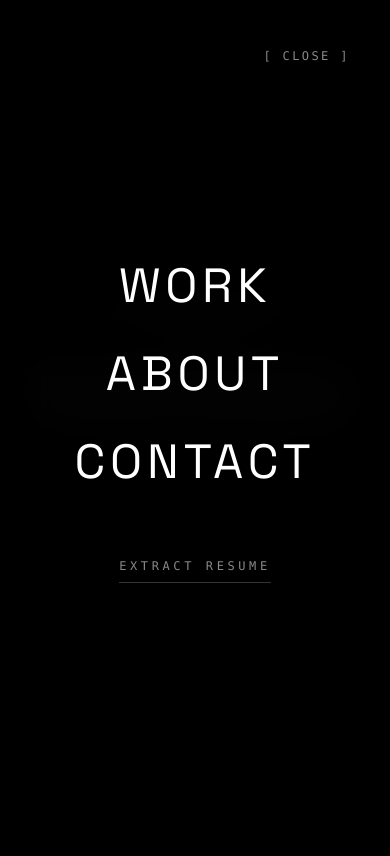
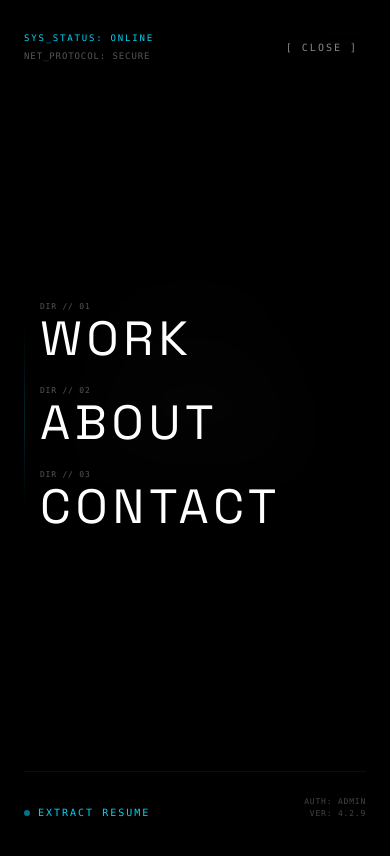
Before and after one commit to Rudraaa888747/rudraportfolio, a Next.js app: page / in a window 390 px wide. Both pictures are taken after a click on the button 342 px from the left and 38 px from the top of the page. Shown: the top 856 px of the page. Built offline with nearby package versions, Linux system fonts and the light colour scheme.

Commit message:
Enhance mobile cinematic UX, fix modal overlap, refine mobile typographies and layouts

```diff
--- a/src/components/Hero.tsx
+++ b/src/components/Hero.tsx
@@ -44,8 +44,11 @@ export default function Hero() {
     <section ref={container} className="relative h-screen w-full flex items-center justify-center overflow-hidden">
       <Hero3D />
 
+      {/* Mobile Cinematic Atmosphere */}
+      <div className="absolute inset-0 z-0 pointer-events-none md:hidden bg-[radial-gradient(circle_at_center,_var(--tw-gradient-stops))] from-cyan-900/10 via-black/40 to-black/80" />
+
       {/* System Metrics Overlay */}
-      <div className="absolute top-8 left-8 z-20 flex flex-col gap-2 font-mono text-[10px] text-white/40 tracking-widest uppercase pointer-events-none">
+      <div className="absolute top-8 left-6 md:left-8 z-20 flex flex-col gap-1 md:gap-2 font-mono text-[8px] md:text-[10px] text-white/40 tracking-widest uppercase pointer-events-none">
         <div>SYS.MEM // {metrics.mem} TB</div>
         <div>NET.LAT // {metrics.latency} MS</div>
         <div>ORIGIN // AHMEDABAD, IN</div>
@@ -69,7 +72,7 @@ export default function Hero() {
           initial={{ opacity: 0, y: 20 }}
           animate={{ opacity: 1, y: 0 }}
           transition={{ duration: 1.5, delay: 0.8, ease: [0.16, 1, 0.3, 1] }}
-          className="font-display text-5xl md:text-[8vw] leading-[1] tracking-tight text-white font-medium"
+          className="font-display text-6xl md:text-[8vw] leading-[1.1] md:leading-[1] tracking-tight text-white font-medium"
         >
           Rudra Chokshi
         </motion.h1>
@@ -78,7 +81,7 @@ export default function Hero() {
           initial={{ opacity: 0 }}
           animate={{ opacity: 1 }}
           transition={{ duration: 1.5, delay: 1.2, ease: [0.16, 1, 0.3, 1] }}
-          className="mt-6 font-sans text-sm md:text-lg text-[#909090] max-w-lg tracking-wide font-light"
+          className="mt-4 md:mt-6 font-sans text-xs md:text-lg text-[#909090] max-w-lg tracking-wide font-light"
         >
           Designing and engineering living digital systems.
         </motion.p>
--- a/src/components/Navbar.tsx
+++ b/src/components/Navbar.tsx
@@ -1,12 +1,21 @@
 "use client";
 
-import { useState } from "react";
+import { useState, useEffect } from "react";
 import { motion, useScroll, useTransform, AnimatePresence } from "framer-motion";
 
 export default function Navbar() {
   const [mobileMenuOpen, setMobileMenuOpen] = useState(false);
+  const [isProjectModalOpen, setIsProjectModalOpen] = useState(false);
   const { scrollY } = useScroll();
   const rcOpacity = useTransform(scrollY, [0, 50, 150], [0, 0, 1]);
+
+  useEffect(() => {
+    const handleModalState = (e: any) => {
+      setIsProjectModalOpen(e.detail);
+    };
+    window.addEventListener('projectModalState', handleModalState);
+    return () => window.removeEventListener('projectModalState', handleModalState);
+  }, []);
 
   const scrollTo = (id: string) => {
     setMobileMenuOpen(false);
@@ -20,20 +29,27 @@ export default function Navbar() {
     <>
       <motion.nav
         initial={{ y: -100, opacity: 0 }}
-        animate={{ y: 0, opacity: 1 }}
-        transition={{ duration: 1, delay: 0.5, ease: "easeOut" }}
+        animate={{
+          y: isProjectModalOpen ? -50 : 0,
+          opacity: isProjectModalOpen ? 0 : 1
+        }}
+        transition={{
+          duration: isProjectModalOpen ? 0.3 : 1,
+          delay: isProjectModalOpen ? 0 : 0.5,
+          ease: "easeOut"
+        }}
         className="fixed top-0 left-0 w-full z-[100] px-6 md:px-12 py-6 flex justify-between items-center pointer-events-none mix-blend-difference"
       >
         <motion.div
           style={{ opacity: rcOpacity }}
-          className="font-display text-white text-xl font-bold tracking-widest uppercase cursor-pointer hover-target pointer-events-auto"
+          className={`font-display text-white text-xl font-bold tracking-widest uppercase cursor-pointer hover-target ${isProjectModalOpen ? 'pointer-events-none' : 'pointer-events-auto'}`}
           onClick={() => { setMobileMenuOpen(false); window.scrollTo({top: 0, behavior: 'smooth'}); }}
         >
           RC
         </motion.div>
 
         {/* Desktop Links (Untouched) */}
-        <div className="hidden md:flex gap-4 md:gap-8 text-white text-xs font-mono tracking-widest uppercase pointer-events-auto">
+        <div className={`hidden md:flex gap-4 md:gap-8 text-white text-xs font-mono tracking-widest uppercase ${isProjectModalOpen ? 'pointer-events-none' : 'pointer-events-auto'}`}>
           <button onClick={() => scrollTo('work')} className="relative group px-4 py-2 hover-target">
             <span className="relative z-10 transition-colors duration-300 group-hover:text-white text-[#a0a0a0]">WORK</span>
             <div className="absolute inset-0 opacity-0 group-hover:opacity-100 transition-all duration-400 ease-out bg-white/[0.03] backdrop-blur-md border border-white/[0.15] rounded-md shadow-[0_0_20px_rgba(255,255,255,0.05)] pointer-events-none" />
@@ -50,7 +66,7 @@ export default function Navbar() {
 
         {/* Mobile Hamburger */}
         <button
-          className="md:hidden flex flex-col gap-2 pointer-events-auto p-2"
+          className={`md:hidden flex flex-col gap-2 p-2 ${isProjectModalOpen ? 'pointer-events-none' : 'pointer-events-auto'}`}
           onClick={() => setMobileMenuOpen(true)}
         >
           <div className="w-8 h-[1px] bg-[#e0e0e0]" />
@@ -66,55 +82,84 @@ export default function Navbar() {
             animate={{ opacity: 1 }}
             exit={{ opacity: 0 }}
             transition={{ duration: 0.5, ease: [0.16, 1, 0.3, 1] }}
-            className="fixed inset-0 z-[200] bg-black/95 backdrop-blur-xl flex flex-col items-center justify-center pointer-events-auto"
+            className="fixed inset-0 z-[200] bg-black/95 backdrop-blur-2xl flex flex-col justify-between p-6 md:p-12 pointer-events-auto"
           >
-            <button
-              className="absolute top-8 right-6 p-4 text-[#888] hover:text-white font-mono text-xs tracking-[0.2em] uppercase transition-colors"
-              onClick={() => setMobileMenuOpen(false)}
-            >
-              [ CLOSE ]
-            </button>
+            {/* Top HUD */}
+            <div className="flex justify-between items-start mt-2">
+              <div className="flex flex-col gap-1">
+                <span className="font-mono text-[9px] md:text-[10px] text-cyan-400 tracking-[0.2em]">SYS_STATUS: ONLINE</span>
+                <span className="font-mono text-[9px] md:text-[10px] text-[#555] tracking-widest">NET_PROTOCOL: SECURE</span>
+              </div>
+              <motion.button
+                whileTap={{ scale: 0.9 }}
+                className="p-2 text-[#888] hover:text-white font-mono text-[10px] md:text-xs tracking-[0.2em] uppercase transition-colors"
+                onClick={() => setMobileMenuOpen(false)}
+              >
+                [ CLOSE ]
+              </motion.button>
+            </div>
 
-            <div className="flex flex-col gap-10 text-center">
+            {/* Main Links */}
+            <div className="flex flex-col gap-6 md:gap-10 text-left my-auto px-4 md:px-12 relative">
+              <div className="absolute left-0 top-[10%] w-[1px] h-[80%] bg-gradient-to-b from-transparent via-cyan-500/20 to-transparent" />
+
               <motion.button
-                initial={{ y: 20, opacity: 0 }}
-                animate={{ y: 0, opacity: 1 }}
-                transition={{ delay: 0.2, duration: 0.6, ease: [0.16, 1, 0.3, 1] }}
+                initial={{ x: -20, opacity: 0 }}
+                animate={{ x: 0, opacity: 1 }}
+                transition={{ delay: 0.1, duration: 0.5, ease: [0.16, 1, 0.3, 1] }}
+                whileTap={{ scale: 0.98, x: 10 }}
                 onClick={() => scrollTo('work')}
-                className="font-display text-5xl text-white tracking-widest uppercase hover:text-cyan-400 transition-colors"
+                className="font-display text-5xl md:text-7xl text-white tracking-widest uppercase hover:text-cyan-400 transition-all text-left flex flex-col items-start group"
               >
+                <span className="font-mono text-[8px] md:text-[10px] text-[#555] group-hover:text-cyan-400/50 tracking-widest mb-1 transition-colors">DIR // 01</span>
                 WORK
               </motion.button>
+
               <motion.button
-                initial={{ y: 20, opacity: 0 }}
-                animate={{ y: 0, opacity: 1 }}
-                transition={{ delay: 0.3, duration: 0.6, ease: [0.16, 1, 0.3, 1] }}
+                initial={{ x: -20, opacity: 0 }}
+                animate={{ x: 0, opacity: 1 }}
+                transition={{ delay: 0.2, duration: 0.5, ease: [0.16, 1, 0.3, 1] }}
+                whileTap={{ scale: 0.98, x: 10 }}
                 onClick={() => scrollTo('about')}
-                className="font-display text-5xl text-white tracking-widest uppercase hover:text-cyan-400 transition-colors"
+                className="font-display text-5xl md:text-7xl text-white tracking-widest uppercase hover:text-cyan-400 transition-all text-left flex flex-col items-start group"
               >
+                <span className="font-mono text-[8px] md:text-[10px] text-[#555] group-hover:text-cyan-400/50 tracking-widest mb-1 transition-colors">DIR // 02</span>
                 ABOUT
               </motion.button>
+
               <motion.button
-                initial={{ y: 20, opacity: 0 }}
-                animate={{ y: 0, opacity: 1 }}
-                transition={{ delay: 0.4, duration: 0.6, ease: [0.16, 1, 0.3, 1] }}
+                initial={{ x: -20, opacity: 0 }}
+                animate={{ x: 0, opacity: 1 }}
+                transition={{ delay: 0.3, duration: 0.5, ease: [0.16, 1, 0.3, 1] }}
+                whileTap={{ scale: 0.98, x: 10 }}
                 onClick={() => scrollTo('contact')}
-                className="font-display text-5xl text-white tracking-widest uppercase hover:text-cyan-400 transition-colors"
+                className="font-display text-5xl md:text-7xl text-white tracking-widest uppercase hover:text-cyan-400 transition-all text-left flex flex-col items-start group"
               >
+                <span className="font-mono text-[8px] md:text-[10px] text-[#555] group-hover:text-cyan-400/50 tracking-widest mb-1 transition-colors">DIR // 03</span>
                 CONTACT
               </motion.button>
+            </div>
 
+            {/* Bottom Footer HUD */}
+            <motion.div
+              initial={{ opacity: 0 }}
+              animate={{ opacity: 1 }}
+              transition={{ delay: 0.5, duration: 0.5 }}
+              className="flex justify-between items-end border-t border-white/[0.05] pt-6 md:pt-8"
+            >
               <motion.a
-                initial={{ y: 20, opacity: 0 }}
-                animate={{ y: 0, opacity: 1 }}
-                transition={{ delay: 0.5, duration: 0.6, ease: [0.16, 1, 0.3, 1] }}
+                whileTap={{ scale: 0.95 }}
                 href="/Rudra Chokshi Resume.pdf"
                 target="_blank"
-                className="mt-8 font-mono text-xs text-[#888] tracking-[0.3em] uppercase border-b border-[#333] pb-2 hover:text-white transition-colors inline-block mx-auto"
+                className="font-mono text-[10px] md:text-xs text-cyan-400 tracking-[0.2em] uppercase hover:text-white transition-colors flex items-center gap-2"
               >
+                <div className="w-1.5 h-1.5 bg-cyan-400 rounded-full animate-pulse" />
                 EXTRACT RESUME
               </motion.a>
-            </div>
+              <div className="font-mono text-[8px] md:text-[10px] text-[#444] tracking-widest text-right">
+                AUTH: ADMIN<br/>VER: 4.2.9
+              </div>
+            </motion.div>
           </motion.div>
         )}
       </AnimatePresence>
--- a/src/components/SmoothScroll.tsx
+++ b/src/components/SmoothScroll.tsx
@@ -25,7 +25,13 @@ export default function SmoothScroll({ children }: { children: React.ReactNode }
       ref={lenisRef}
       root
       autoRaf={false}
-      options={{ lerp: 0.05, duration: 1.5, smoothWheel: true }}
+      options={{
+        lerp: 0.05,
+        duration: 1.5,
+        smoothWheel: true,
+        touchMultiplier: 2,
+        syncTouch: true
+      }}
     >
       {children}
     </ReactLenis>
```
Also changed, not shown: src/components/Projects.tsx (+143 -27 lines).
